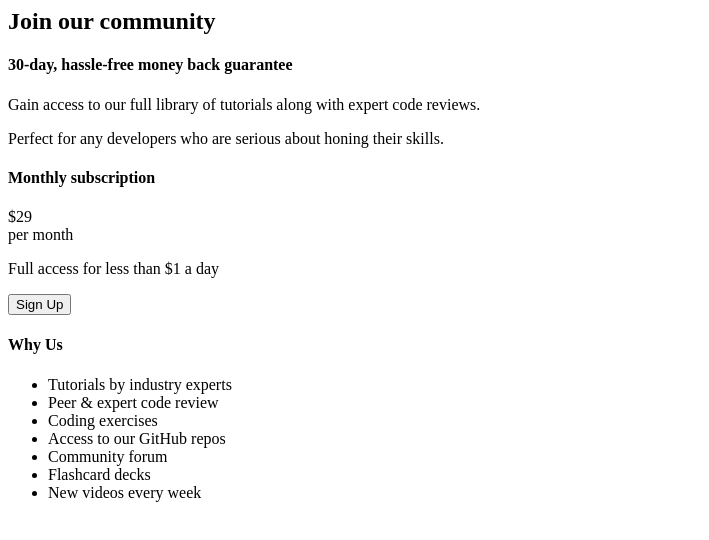
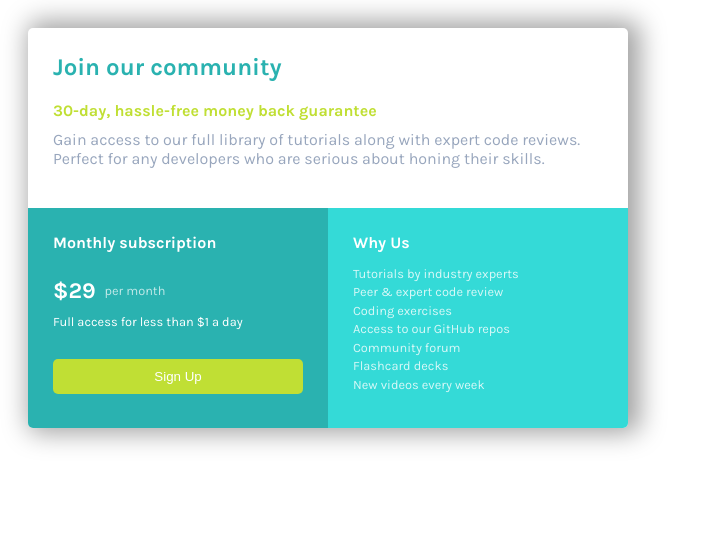
Before and after one commit to SarahHannes/pricing-card-frontend-mentor-challenge, a plain HTML site: page index.html in a window 1280 px wide. Shown: the whole page, without its empty margins (0-709 px from the left). Drawn offline with Linux system fonts and the light colour scheme.

Commit message:
Update index.html

```diff
--- a/index.html
+++ b/index.html
@@ -4,7 +4,7 @@
       <link rel="preconnect" href="https://fonts.googleapis.com">
       <link rel="preconnect" href="https://fonts.gstatic.com" crossorigin>
       <link href="https://fonts.googleapis.com/css2?family=Karla:wght@200..800&display=swap" rel="stylesheet">
-      <link href="./style.css" ref="stylesheet">
+      <link href="./style.css" rel="stylesheet">
   </head>
   <body>
     <div id="card">
```
